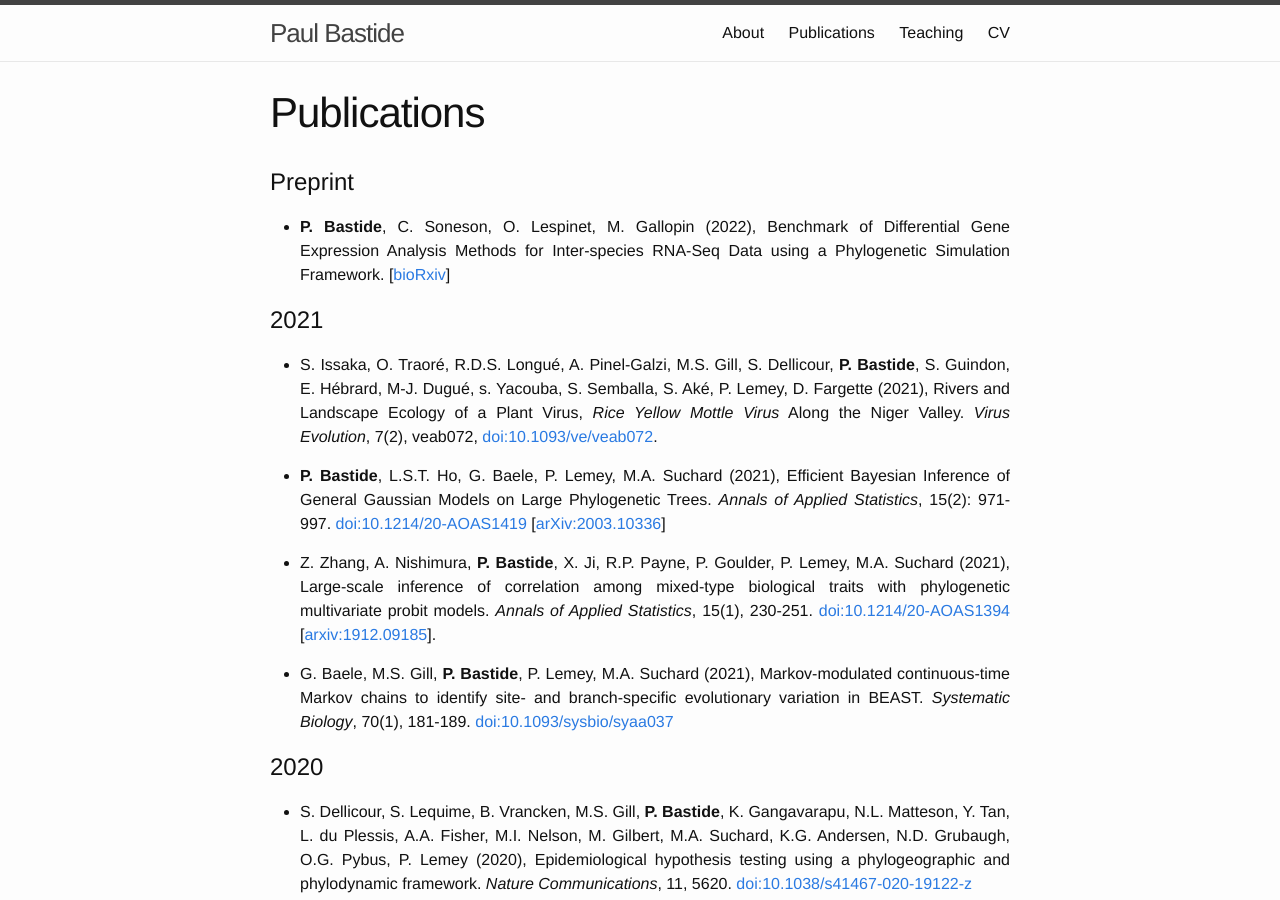
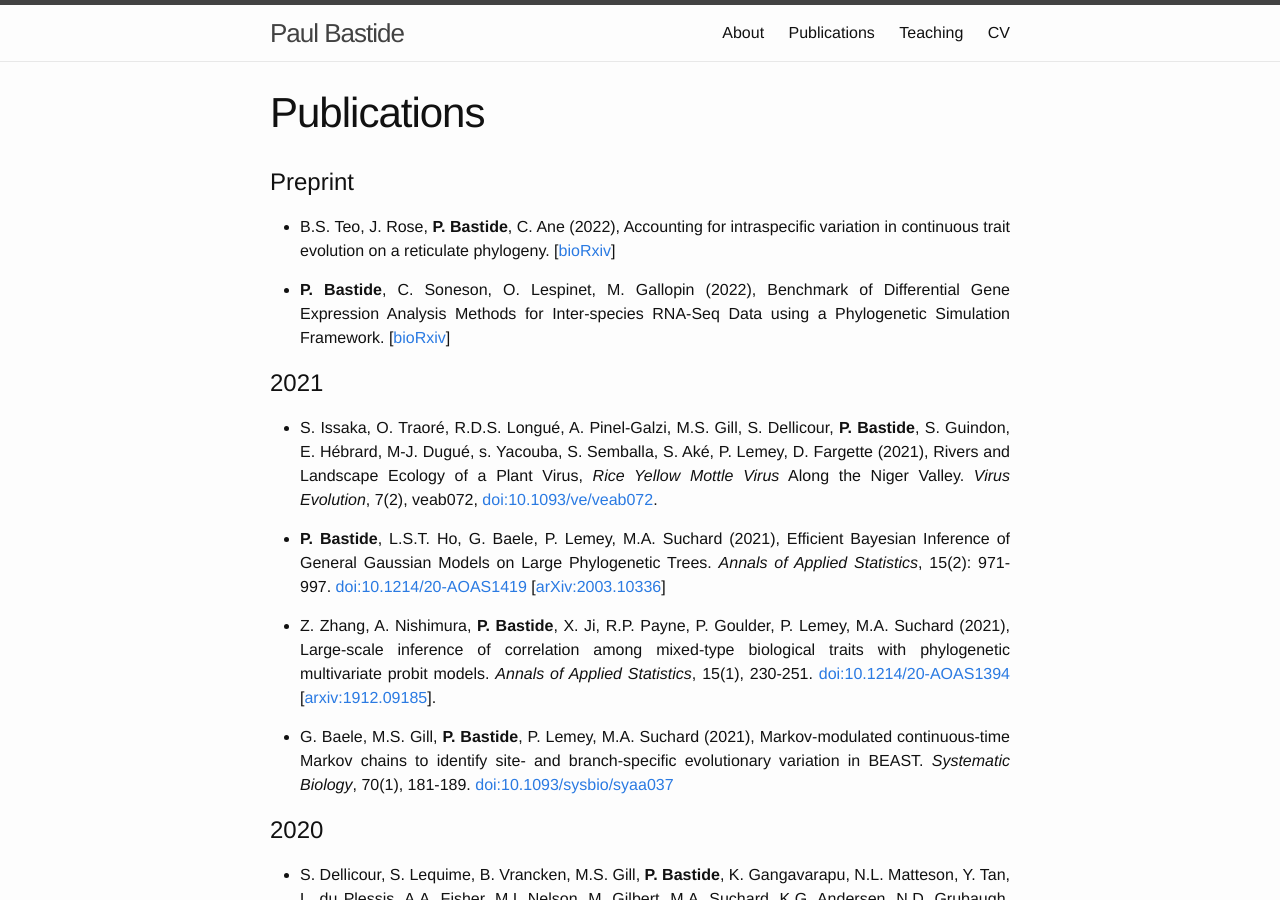
Before and after one commit to pbastide/pbastide.github.io, a Jekyll site: the page built from publi.md, in a window 1280 px wide and 900 px high. Built offline with Jekyll 4.4.1, drawn with Linux system fonts in a browser that asks for light colours.

Commit message:
Update publis.

```diff
--- a/publi.md
+++ b/publi.md
@@ -5,6 +5,8 @@ weight: 3
 ---
 
 # Preprint
+
+* B.S. Teo, J. Rose, **P. Bastide**, C. Ane (2022), Accounting for intraspecific variation in continuous trait evolution on a reticulate phylogeny. [[bioRxiv](https://doi.org/10.1101/2022.05.12.490814)]
 
 * **P. Bastide**, C. Soneson, O. Lespinet, M. Gallopin (2022), Benchmark of Differential Gene Expression Analysis Methods for Inter-species RNA-Seq Data using a Phylogenetic Simulation Framework. [[bioRxiv](https://doi.org/10.1101/2022.01.21.476612)]
 
```
